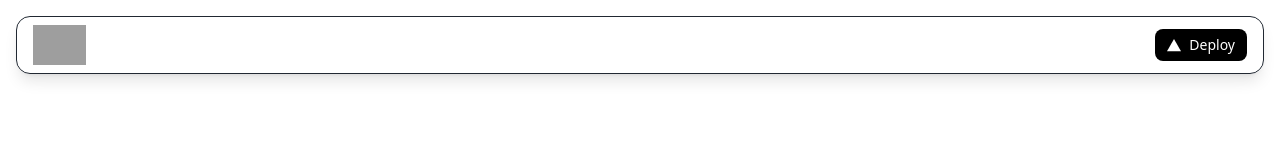
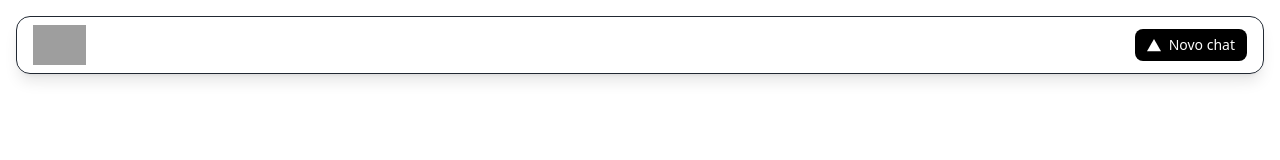
Before and after one commit to iriano380/hey-iriano, a Next.js app: page / in a window 1280 px wide. Shown: the top 160 px of the page. Built offline with nearby package versions, Linux system fonts and the light colour scheme; grey boxes are pictures that could not be loaded; what @ai-sdk/groq would draw is missing.

Commit message:
Update deploy-button.tsx

```diff
--- a/components/deploy-button.tsx
+++ b/components/deploy-button.tsx
@@ -22,6 +22,6 @@ export const DeployButton = () => (
         fill="currentColor"
       />
     </svg>
-    Deploy
+    Novo chat
   </Link>
 );
```
